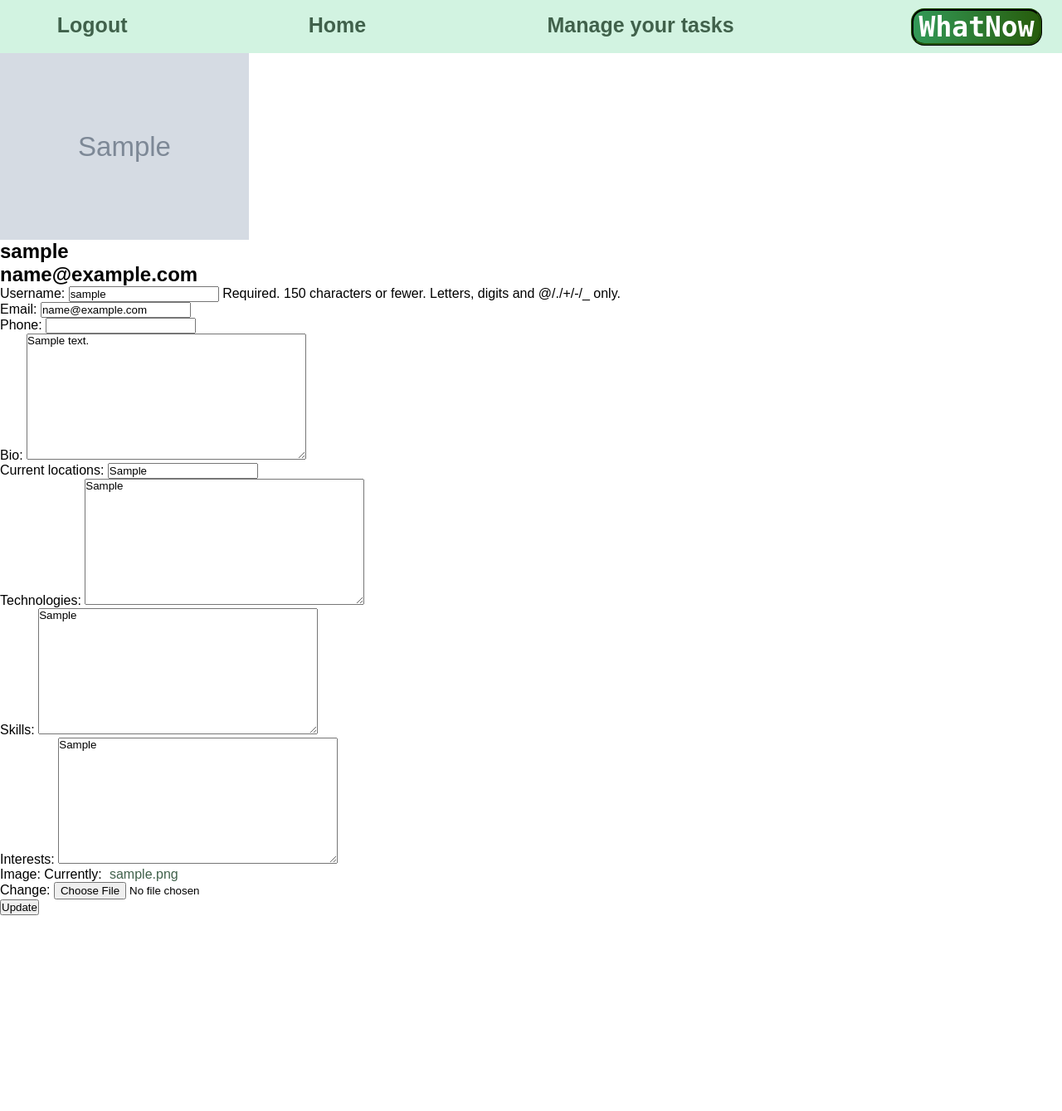
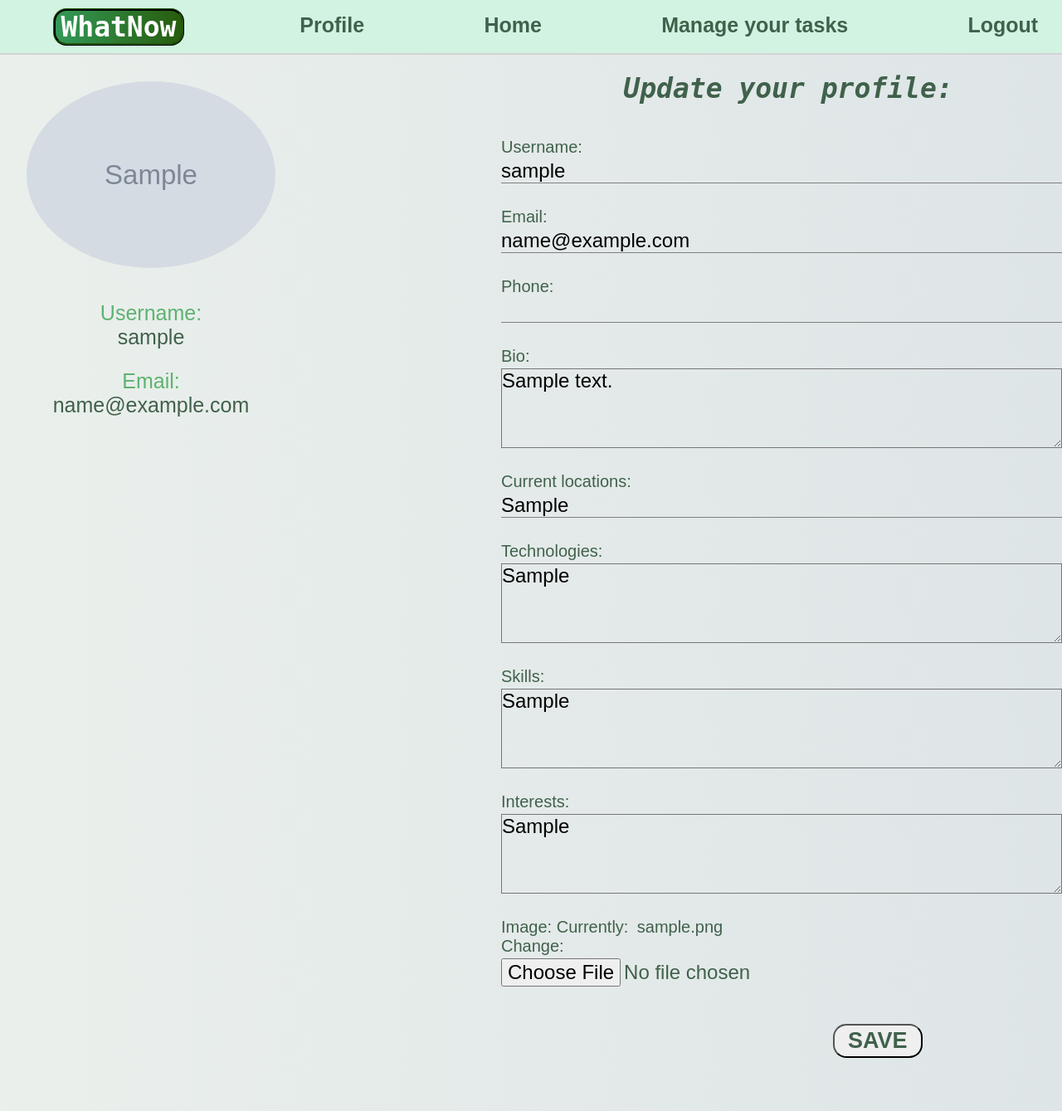
Before and after one commit to yyotova/WhatNow, a Django app: page /profile/ in a window 1280 px wide. Shown: the whole page at 83% size. Before the commit the page ends 1103 px from the top, so only its background shows below. Run offline with Django 3.2, Linux system fonts and the light colour scheme; a user stored in the database is signed in; tables that the repository leaves empty hold one stand-in row (values such as "Sample post"); grey boxes marked "Sample" are stand-in pictures.

Commit message:
add style for profile

```diff
--- a/whatnow/tasks/static/style.css
+++ b/whatnow/tasks/static/style.css
@@ -13,17 +13,16 @@ html, body {
 
 .container {
     width: 100%;
-    height: 88%;
+    height: 92%;
     background-image: url("work.jpg");
-    background-size: 1060px 480px;
+    background-size: 1841px 750px;
     display: flex;
     flex-direction: row;
     justify-content: space-between;
-    padding: 1rem;
 }
 
 header {
-    height: 4rem;
+    height: 8%;
     padding-right: 1.5rem;
     padding-left: 4rem;
     background-color: rgb(142, 226, 181, 0.4);
@@ -139,12 +138,101 @@ h3 {
 }
 
 .button {
-    border: none;
-    border-radius: 2rem;
-    width: 6rem;
-    height: 1.5rem;
-    font-weight: 600;
-    background-image: linear-gradient(-100deg, rgb(105, 202, 105) 0%, rgb(33, 124, 15) 100%);
-    color: #F8FF0B;
+    font-size: 25px;
+    border-radius: 1rem;
+    color: #40614B;
+    padding: .2rem;
+    padding-right: 1rem;
+    padding-left: 1rem;
+    margin: 0 auto;
+    margin-top: 1rem;
+    margin-left: 8rem;
+}
+
+.box {
+    display: flex;
+    flex-direction: row;
+    background: linear-gradient(90deg, rgba(2,0,36,1) 0%, rgba(228,235,230,0.7819328414959734) 0%, rgba(222,229,231,1) 100%, rgba(140,207,160,1) 100%);
+    border-top: 2px solid lightgrey;
+    padding-bottom: 4rem;
+}
+
+img {
+    border-radius: 50%;
+    margin-bottom: 2.5rem;
+}
+
+.media {
+    padding: 2rem;
+    display: flex;
+    flex-direction: column;
+    align-items: center;
+    font-family: 'OCR A Std', monospace;
+    font-size: 25px;
+    margin-right: 15rem;
+}
+
+.info {
+    color: #5eb370;
+}
+
+.data {
+    color: #40614B;
+    margin-bottom: 1.5rem;
+}
+
+.forms {
+    display: flex;
+    flex-direction: column;
+    align-items: center;
+    color: #40614B;
+}
+
+span {
+    display: none;
+}
+
+label {
+    color: #40614B;
+}
+
+.heading {
+    font-family: 'OCR A Std', monospace;
+    font-size: 33px;
+    padding-top: 1.3rem;
+    padding-bottom: 1.5rem;
+}
+
+.udate {
     font-size: 20px;
 }
+
+input {
+    width: 100%;
+    font-size: 24px;
+    border: none;
+    background: none;
+    border-bottom: 1px solid grey;
+    margin-bottom: 1.8rem;
+    margin-top: .2rem;
+}
+
+textarea {
+    width: 100%;
+    height: 6rem;
+    font-size: 24px;
+    background: none;
+    margin-bottom: 1.8rem;
+    margin-top: .2rem;
+
+}
+
+#id_image {
+    border-bottom: none;
+}
+
+#save {
+    margin-left: 25rem;
+    font-size: 27px;
+    font-weight: bold;
+}
--- a/whatnow/users/templates/users/profile.html
+++ b/whatnow/users/templates/users/profile.html
@@ -1,23 +1,36 @@
 {% load static %}
 <head>
 
-    <title>Your Tasks</title>
+    <title>Your Profile</title>
     <link rel="stylesheet" type="text/css" href="{% static 'style.css' %}">
 </head>
 <header>
-    <a href="{% url 'logout' %}" class="home"><b>Logout</b></a>
+    <strong class="logo">WhatNow</strong>
+    <a href="{% url 'profile' %}" class="home"><b>Profile</b></a>
     <a href="{% url 'tasks:index' %}" class="home"><b>Home</b></a>
     <a href="{% url 'tasks:tasks:list' %}" class="navigation"><b>Manage your tasks</b></a>
-    <strong class="logo">WhatNow</strong>
+    {% if user_type == 3 %}
+    <a href="{% url 'tasks:projects:list' %}" class="navigation"><b>Manage your projects</b></a>
+    <a href="{% url 'user-list' %}" class="navigation"><b>Manage your Users</b></a>
+    {% endif %}
+    <a href="{% url 'logout' %}" class="home"><b>Logout</b></a>
 </header>
+
+<div class="box">
     <div class="media">
     	<img width="300" src="{{ user.profile.image.url }}">
-	<h2>{{ user.username }}</h2>
-	<h2>{{ user.email }}</h2>
+        <p class="info">Username:</p>
+    	<p class="data">{{ user.username }}</p>
+        <p class="info">Email:</p>
+    	<p class="data">{{ user.email }}</p>
     </div>
-<form method="POST" enctype="multipart/form-data">
+    <div class="forms">
+        <h2 class="heading">Update your profile:</h2>
+        <form method="POST" enctype="multipart/form-data" class="udate">
             {% csrf_token %}
             {{ u_form.as_p }}
             {{ p_form.as_p }}
-    <button type="submit">Update</button>
+            <button type="submit" class="button" id="save">SAVE</button>
         </form>
+    </div>
+</div>
```
Also changed, not shown: whatnow/tasks/templates/index.html (+3 -4 lines), whatnow/tasks/templates/tasks/base.html (+7 -5 lines), whatnow/users/static/login.css (+12 -0 lines), whatnow/users/templates/users/logout.html (+28 -4 lines). Lines whose indentation alone changed are shown as unchanged.
